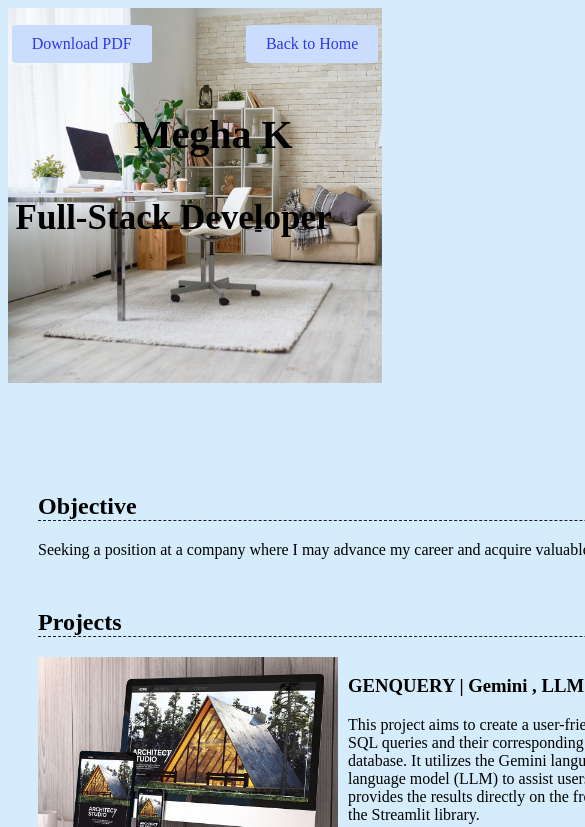
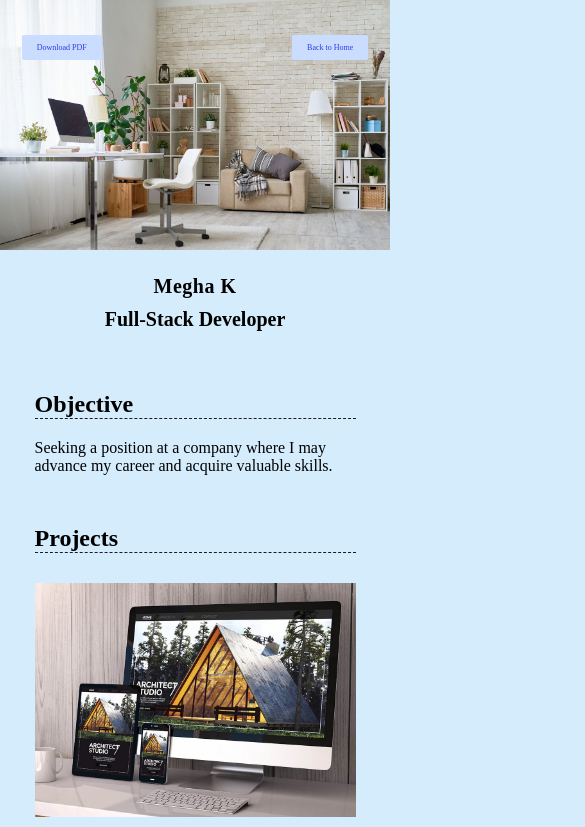
Before and after one commit to meghshitha/megha_portfolio, a plain HTML site: page resume.html in a window 390 px wide. Shown: the top 827 px of the page, 585 px wide, since content can reach past the window. Drawn offline with Linux system fonts and the light colour scheme.

Commit message:
updated css

```diff
--- a/styles.css
+++ b/styles.css
@@ -17,6 +17,9 @@ html{
 }
 html,body{
     height:100%;
+    margin: 0;
+    padding: 0;
+
 }
 body{
     background: #f4f1f1;
@@ -39,26 +42,24 @@ a:hover{
     text-decoration: none;
     border-radius: 5%;
     padding:10px 20px;
-
+    display: inline-block;
+    margin:10px;
 
 }
 .content-wrapper{
     margin: 0 auto;
     padding:30px;
     width:800px;
+    max-width: 90%;
 }
 .wall h1{
-    position: absolute;
-    top:10%;
-    right:25%;
+    text-align: center;
     font-family: Segoe Script;
     font-size: 40px;
-    letter-spacing: 0.5;
+    letter-spacing: 0.5px;
 }
 .wall h2{
-    position: absolute;
-    top:20%;
-    right:15%;
+    text-align: center;
     font-family: Segoe Script;
     font-size: 35px;
 
@@ -69,6 +70,7 @@ a:hover{
     background-size: cover;
     display: flex;
     flex-direction: column;
+    min-height: 1000px;
 }
 
 .home .content-wrapper{
@@ -149,6 +151,8 @@ footer{
     display:flex;
     justify-content: space-between;
     align-items: center;
+    flex-wrap: wrap;
+    padding:5px;
 }
 footer a{
     color: #bcaa96 ;
@@ -159,6 +163,7 @@ footer a:hover{
 
 .socials{
         list-style: none;
+        padding: :0;
 }
 .socials li{
     display: inline-block;
@@ -170,3 +175,56 @@ footer a:hover{
 .socials img:hover{
     opacity: 0.4;
 }
+@media (max-width:768px)
+{
+    .wall h1{
+        font-size: 20px;
+        margin: 10px auto;
+        text-align: center;
+    }
+    .wall h2{
+        font-size: 20px;
+        margin: 10px auto;
+        text-align: center;
+
+    }
+    .resume header::before {
+        height: 250px;
+    }
+    .project img {
+        float: none;
+        margin: 10px auto;
+        display: block;
+        width: 100%;
+    }
+
+    footer {
+        display: block;
+    }
+}
+@media  (max-width:480px)
+{
+    .downloadlink{
+        position: absolute;
+        top: 3%;
+        left: 3%;
+    }
+    .home1{
+        position: absolute;
+        top: 3%;
+        right: 3%;
+    }
+    .btn {
+        padding: 8px 15px;
+        font-size: 0.5rem;
+    }
+
+    .socials img {
+        width: 20px;
+    }
+
+    .content-wrapper {
+        padding: 15px;
+        width: 100%;
+    }
+}
```
